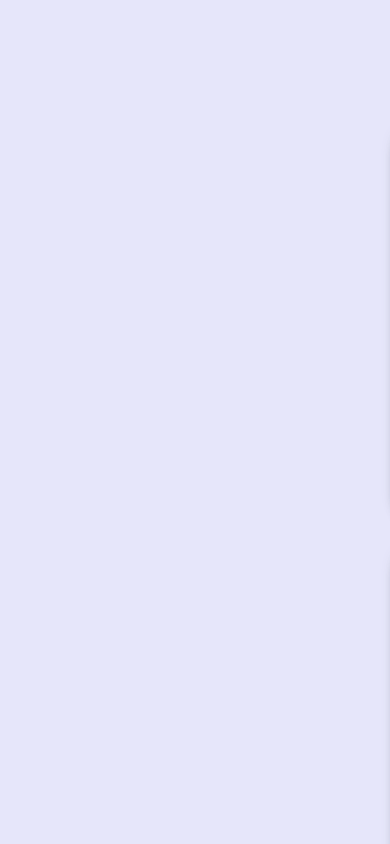
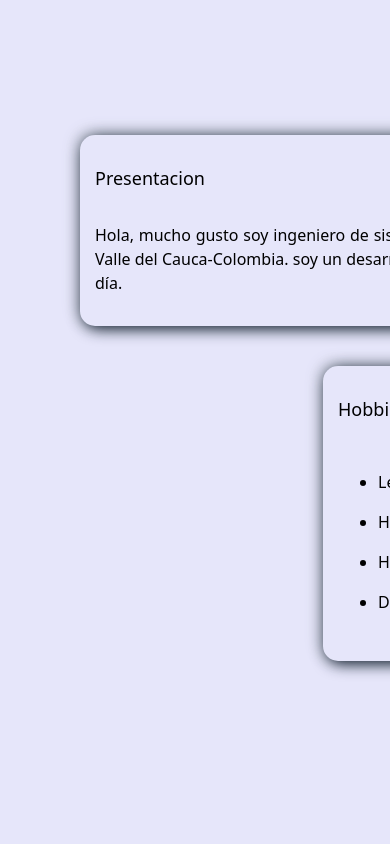
Before and after one commit to FranciscoDJVI/Portafolio, a React (Vite) app in the folder portafolio/: page / in a window 390 px wide. Shown: the part 1040-1884 px from the top of the page. Built offline with nearby package versions, Linux system fonts and the light colour scheme; a web font is replaced by a local one.

Commit message:
fix: change direction, width and height

```diff
--- a/portafolio/src/App.css
+++ b/portafolio/src/App.css
@@ -88,6 +88,7 @@
   .card-principal {
     display: flex;
     flex-direction: row;
+    flex-wrap: wrap;
     align-items: center;
     justify-content: center;
     margin-bottom: 400px;
@@ -102,8 +103,8 @@
     padding: #f1f1f1f1;
     border-radius: 15px;
     padding: 30px;
-    width: 250px;
-    height: 350px;
+    width: auto;
+    height: auto;
     margin: 25px;
   }
   .skills .icons {
@@ -212,7 +213,7 @@
 
   .card-principal {
     display: flex;
-    flex-direction: column;
+    flex-wrap: wrap;
     margin: 10px;
     margin-bottom: 400px;
   }
```
